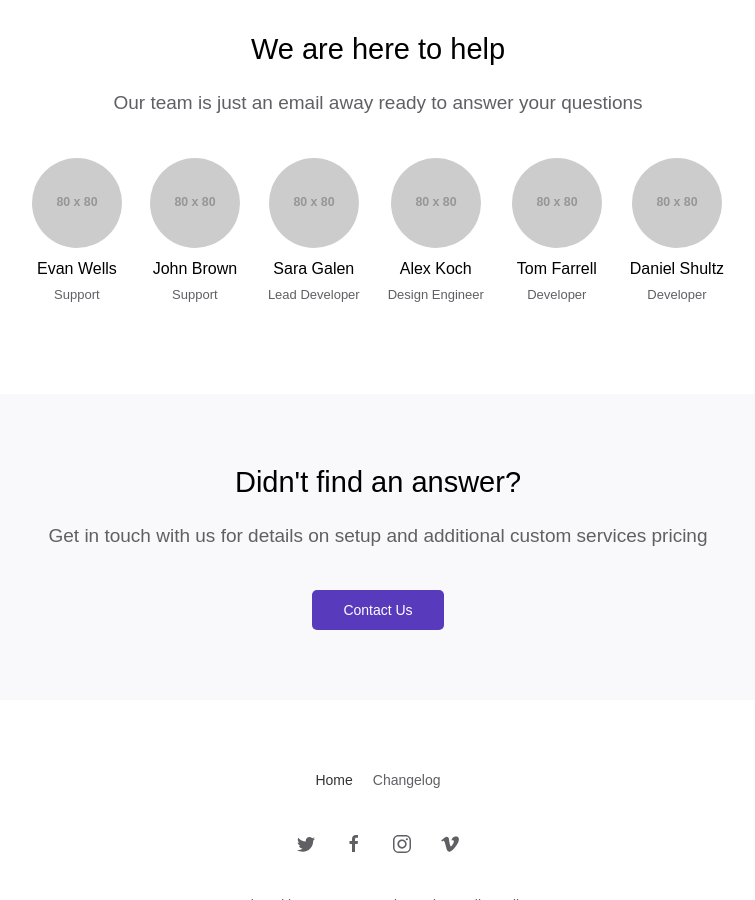
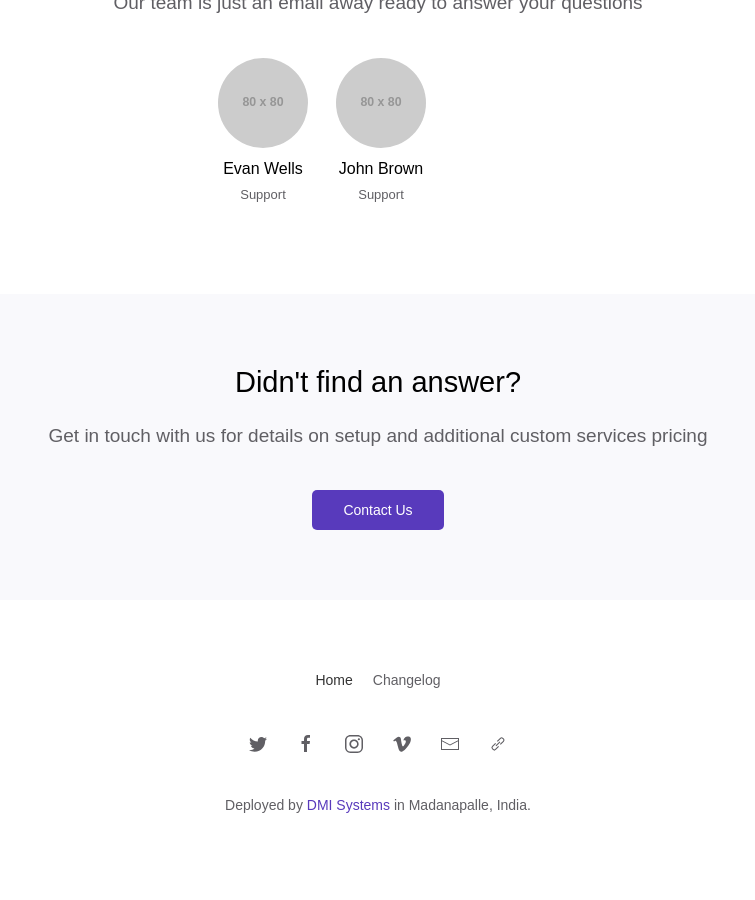
Before and after one commit to hellaz/jekyll-theme-guia, a Jekyll site: the page built from index.md, in a window 1280 px wide and 900 px high, scrolled down 1845 px. Shown: the whole window, without its empty margins (262-1017 px from the left). Built offline with Jekyll 4.4.1, drawn with Linux system fonts in a browser that asks for light colours; some web fonts are replaced.

Commit message:
Update _config.yml

```diff
--- a/_config.yml
+++ b/_config.yml
@@ -37,27 +37,12 @@ authors:
       name:         Evan Wells
       title:        Support
       avatar:       https://via.placeholder.com/80x80
-    sara:
-      name:         Sara Galen
-      title:        Lead Developer
-      avatar:       https://via.placeholder.com/80x80
-    alex:
-      name:         Alex Koch
-      title:        Design Engineer
-      avatar:       https://via.placeholder.com/80x80
-    daniel:
-      name:         Daniel Shultz
-      title:        Developer
-      avatar:       https://via.placeholder.com/80x80
-    tom:
-      name:         Tom Farrell
-      title:        Developer
-      avatar:       https://via.placeholder.com/80x80
+
 
 # Social icons displayed in footer
 social:
-    email:
-    website:
+    email:          docbrij@gmail.com
+    website:        https://mediacms.go2core.ai/
     facebook:       https://www.facebook.com/
     flickr:
     dribbble:
@@ -80,7 +65,7 @@ header:
   image: https://mediacms-docs.netlify.app/header.jpg
   # background: "rgba(0, 0, 0, 0.5)"
   color: light
-  search: true
+  search: false
 
 # Default footer image settings
 footer:
```
